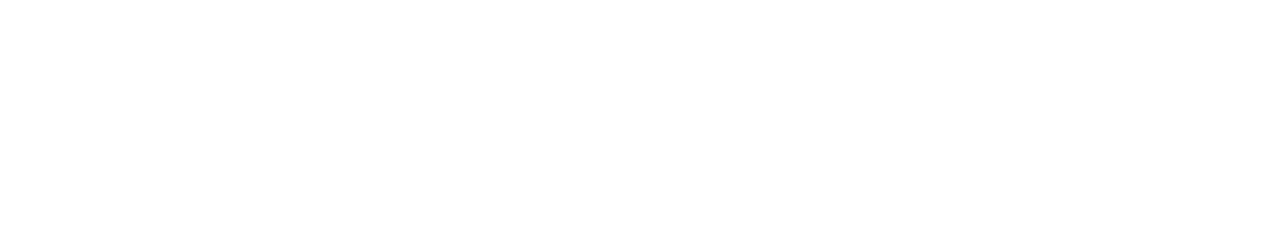
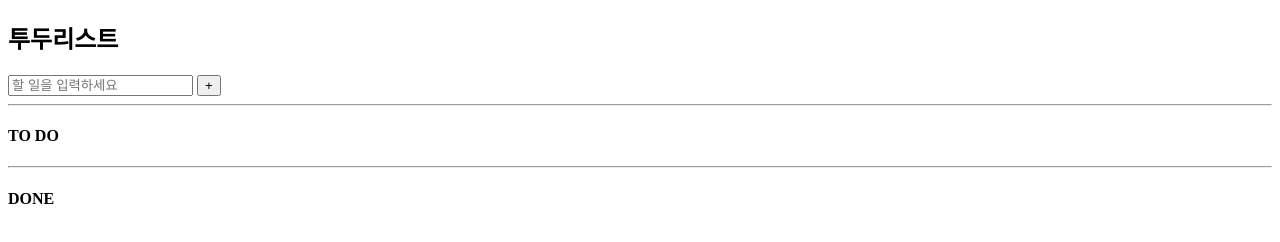
Before and after one commit to jejukyj/vanilla-todo, a plain HTML site: page index.html in a window 1280 px wide. Drawn offline with Linux system fonts and the light colour scheme.

Commit message:
Docs : ToDoList HTML 작성

```diff
--- a/index.html
+++ b/index.html
@@ -8,7 +8,21 @@
   </head>
 
   <body>
-    <div class="container"></div>
+    <div class="container">
+      <h2>투두리스트</h2>
+      <form action="">
+        <input type="text" placeholder="할 일을 입력하세요" />
+        <button>+</button>
+      </form>
+      <hr />
+
+      <h4>TO DO</h4>
+      <div class="todo-d"></div>
+      <hr />
+
+      <h4>DONE</h4>
+      <div class="done-d"></div>
+    </div>
   </body>
   <script src="script.js"></script>
 </html>
```
Also changed, not shown: 1 other file.
